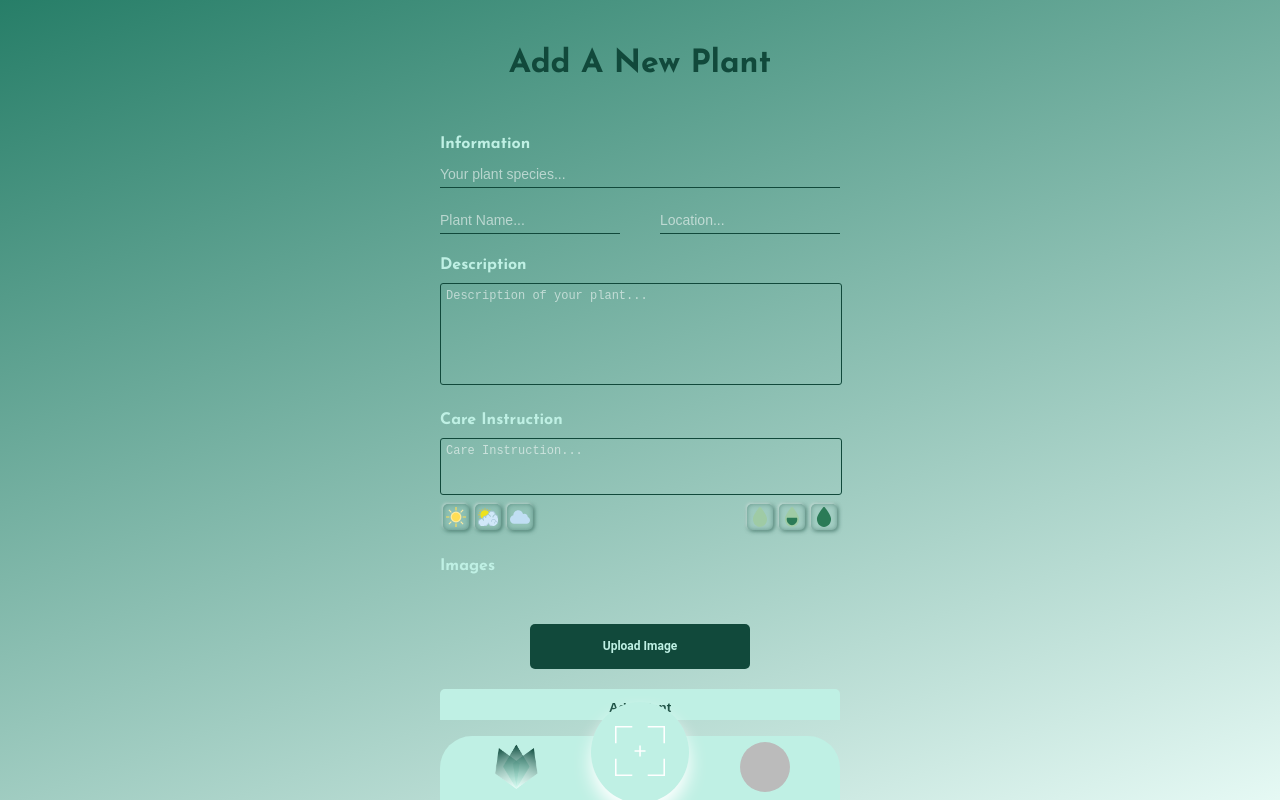
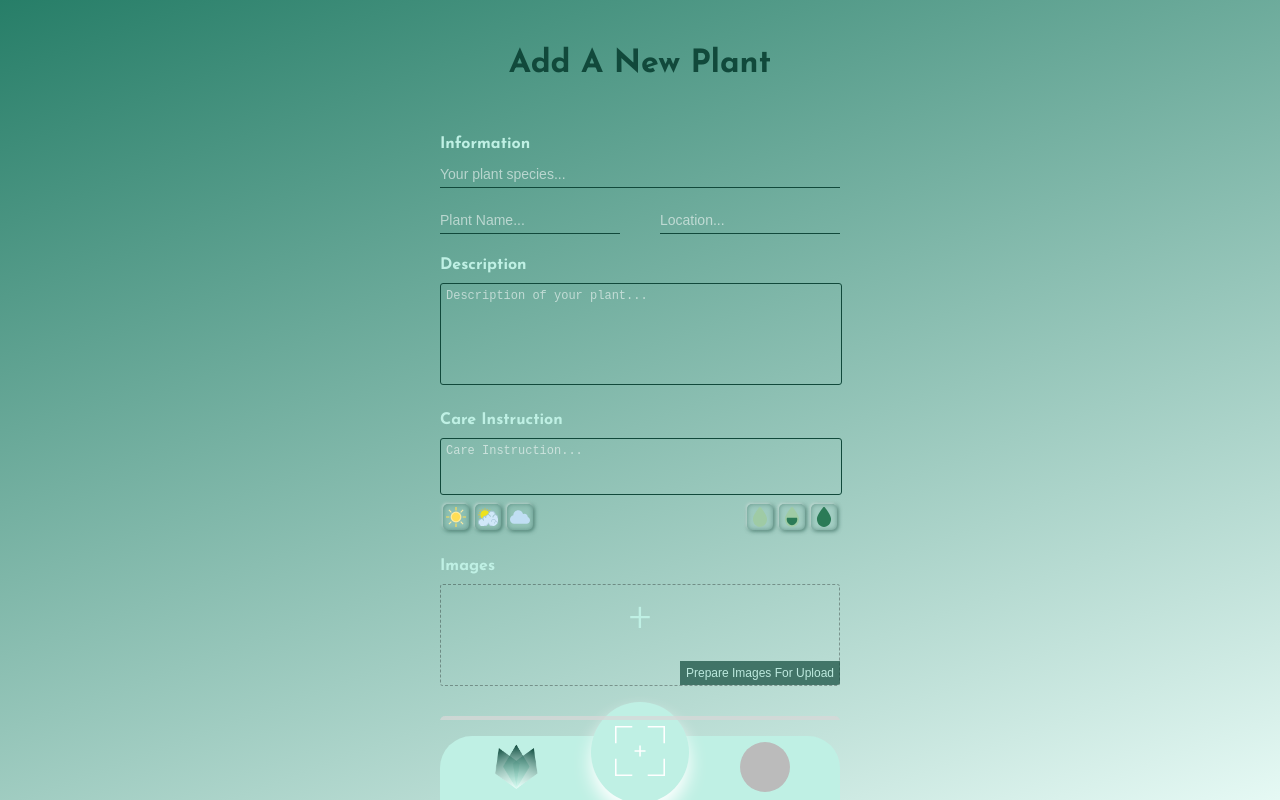
Before and after one commit to CosminGhirisan/herbam08_plant_app_react.js, a React (Create React App) app: page /add in a window 1280 px wide. Built offline with nearby package versions, Linux system fonts and the light colour scheme; no server answers; sample sign-in values are in the browser's storage.

Commit message:
6. Add Plant - adding info to firebase

```diff
--- a/src/Pages/AddPlant.js
+++ b/src/Pages/AddPlant.js
@@ -1,9 +1,10 @@
-import React, { useEffect, useState } from 'react'
+import React, { useState } from 'react'
 import styled from 'styled-components'
-import { addDoc, collection } from "firebase/firestore"
+import { addDoc, collection,  serverTimestamp } from "firebase/firestore"
+import { getDownloadURL, ref, uploadBytesResumable } from "firebase/storage"
 
 import * as palette from '../Variables';
-import { db, auth } from '../firebase-config'
+import { db, auth, storage } from '../firebase-config'
 import { useNavigate } from 'react-router-dom';
 import { LightFull, LightLow, LightPartial, Water, WaterFull, WaterHalf } from '../assets/AllSvg';
 
@@ -37,6 +38,7 @@ const Form = styled.div`
       li{
          padding: 5px 0;
          margin-bottom: 10px;
+         position: relative;
       }
 
       input{
@@ -80,19 +82,6 @@ const Form = styled.div`
          padding: 0.35em 1.5em 0.35em 0.5em;
          outline: 0;
       }
-
-      button{
-         width: 100%;
-         background: ${palette.LIGHT_COLOR};
-         color: ${palette.GREEN_BG};
-         padding: 0.7rem;
-         margin-bottom: 5rem;
-         border: none;
-         border-radius: 5px;
-         font-weight: bold;
-         text-decoration: none;
-         cursor: pointer;
-      }
    }
 
    h4{
@@ -118,11 +107,15 @@ const Form = styled.div`
    }
 
    #preview{
-      padding: 20px;
       display: flex;
       flex-wrap: wrap;
       align-items: center;
       justify-content: center;
+      min-height: 80px;
+      border: 1px dashed #00000050;
+      border-radius: 3px;
+      padding: 10px;
+      margin-bottom: 10px;
 
       img{
          width: 80px;
@@ -134,25 +127,45 @@ const Form = styled.div`
    .form-input{
       width: 100%;
       margin: 0 auto;
+      position: relative;
 
       input{
          display: none;
       }
 
       label{
-         display: block;
-         width: 55%;
-         height: 45px;
-         margin: auto;
-         text-align: center;
-         line-height: 45px;
-         background: ${palette.GREEN_BG};
+         position: absolute;
+            left: 0;
+            top: 0;
+            right: 0;
+            bottom: 35px;
+         display: flex;
+         align-items: center;
+         justify-content: center;
          color: ${palette.LIGHT_COLOR};
-         font-size: ${palette.FONTSIZE_XS};
-         font-weight: bold;
-         border-radius: 5px;
+         font-size: 40px;
          cursor: pointer;
       }
+
+   }
+
+   .prepare-img-btn{
+      position: absolute;
+         bottom: 16px;
+         right: 0;
+      width: 160px;
+      background: ${palette.GREEN_BG};
+      color: ${palette.LIGHT_COLOR};
+      border: none;
+      border-radius: 0 0 3px 0;
+      margin: 0 auto;
+      padding: 5px;
+      font-size: ${palette.FONTSIZE_XS};
+      font-weight: lighter;
+      opacity: 0.7;
+      text-decoration: none;
+      cursor: pointer;
+      z-index: 10;
    }
 `;
 
@@ -193,41 +206,111 @@ const Checkboxes = styled.div`
    }
 `;
 
+const DisabledBtn = styled.button`
+   width: 100%;
+   background: #d8d8d8c0;
+   color: #ffffff80;
+   padding: 0.7rem;
+   margin-bottom: 5rem;
+   border: none;
+   border-radius: 5px;
+   text-decoration: none;
+   cursor: not-allowed;
+`;
+
+const AddPlantBtn = styled.button`
+   width: 100%;
+   background: ${palette.LIGHT_COLOR};
+   color: ${palette.GREEN_BG};
+   padding: 0.7rem;
+   margin-bottom: 5rem;
+   border: none;
+   border-radius: 5px;
+   font-weight: bold;
+   text-decoration: none;
+   cursor: pointer;
+`;
+
 const AddPlant = () => {
    const [plantSpecies, setPlantSpecies] = useState('');
    const [plantName, setPlantName] = useState("");
    const [plantLocation, setPlantLocation] = useState("");
    const [plantDescription, setPlantDescription] = useState("");
    const [careInstruction, setCareInstruction] = useState("");
-   const isAuth = localStorage.getItem("isAuth");
+   const [light, setLight] = useState("");
+   const [water, setWater] = useState("");
+   const [images, setImages] = useState([]);
+   const [imagesPrepared, setImagesPrepared] = useState(false)
+   const imagesUrl = [];
+
+   const [progres, setProgres] = useState(0);
+   let navigate = useNavigate();
    const plantsCollectionRef = collection(db, "plants");
-   let navigate = useNavigate();
 
    const showPreview = (event) => {
+      const imgArray = [];
       if(event.target.files.length > 0){
          const imageAmount = event.target.files.length;
-         const uploadBtn = document.getElementById("upload-btn").innerText = "Add More";
+         document.getElementById("upload-btn").innerText = "";
 
          for(let i=0; i < imageAmount; i++) {
             const src = URL.createObjectURL(event.target.files[i]);
-            const preview = document.getElementById("preview").innerHTML += '<img src="'+src+'">';
+            document.getElementById("preview").innerHTML += '<img src="'+src+'">';
+            imgArray.push(event.target.files[i])
          }
       }
+      setImages(images.concat(imgArray));
+
    }
 
-   const addNewPlant = async () => {
-       await addDoc(plantsCollectionRef, {
+   const uploadImages = (img) => {
+      if(!img) return;
+
+      const storageRef = ref(storage, `/images/${auth.currentUser.displayName}/${img.name}`);
+      const uploadTask = uploadBytesResumable(storageRef, img);
+
+      uploadTask.on(
+         "state_changed",
+         (snapshot) => {
+            const prog = Math.round((snapshot.bytesTransferred / snapshot.totalBytes) * 100);
+            setProgres(prog);
+         },
+         (err) => console.log(err),
+         () => {
+            getDownloadURL(uploadTask.snapshot.ref)
+            .then(url => {
+               imagesUrl.push(url)
+               localStorage.setItem("imagesUrl", JSON.stringify(imagesUrl))
+            })
+         }
+      );
+   }
+
+   const prepareImages = () => {
+      images.forEach(image => uploadImages(image));
+      setImagesPrepared(true)
+   }
+
+
+   const addNewPlant = async (e) => {
+      await addDoc(plantsCollectionRef, {
          plantSpecies,
          plantName,
          plantLocation,
          plantDescription,
          careInstruction,
+         light,
+         water,
+         timestamp: serverTimestamp(),
          author: {
             name: auth.currentUser.displayName,
             id: auth.currentUser.uid
-         }
+         },
+         imagesUrl: JSON.parse(localStorage.getItem("imagesUrl"))
       });
+      // alert("New Plant was added!")
       navigate("/");
+      localStorage.removeItem("imagesUrl")
    }
 
    return (
@@ -253,19 +336,19 @@ const AddPlant = () => {
                   <div className='inlineInfo'>
                      <Checkboxes>
                         <label>
-                           <input type="radio" name="radioBtn-light"/>
+                           <input type="radio" name="radioBtn-light" value="Full Light Needed" onChange={e => setLight(e.target.value)}/>
                            <div className="icon-box">
                               <LightFull />
                            </div>
                         </label>
                         <label>
-                           <input type="radio" name="radioBtn-light"/>
+                           <input type="radio" name="radioBtn-light" value="Partial Light Needed" onChange={e => setLight(e.target.value)}/>
                            <div className="icon-box">
                               <LightPartial />
                            </div>
                         </label>
                         <label>
-                           <input type="radio" name="radioBtn-light"/>
+                           <input type="radio" name="radioBtn-light" value="Low Light Needed" onChange={e => setLight(e.target.value)}/>
                            <div className="icon-box">
                               <LightLow />
                            </div>
@@ -273,19 +356,19 @@ const AddPlant = () => {
                      </Checkboxes>
                      <Checkboxes>
                         <label>
-                           <input type="radio" name="radioBtn-water"/>
+                           <input type="radio" name="radioBtn-water" value="More Water Needed" onChange={e => setWater(e.target.value)}/>
                            <div className="icon-box">
                               <Water />
                            </div>
                         </label>
                         <label>
-                           <input type="radio" name="radioBtn-water"/>
+                           <input type="radio" name="radioBtn-water" value="Normal Water Needed" onChange={e => setWater(e.target.value)}/>
                            <div className="icon-box">
                               <WaterHalf />
                            </div>
                         </label>
                         <label>
-                           <input type="radio" name="radioBtn-water"/>
+                           <input type="radio" name="radioBtn-water" value="Less Water Needed" onChange={e => setWater(e.target.value)}/>
                            <div className="icon-box">
                               <WaterFull />
                            </div>
@@ -299,12 +382,14 @@ const AddPlant = () => {
                      <div id="preview">
 
                      </div>
-                     <label htmlFor="file-id" id="upload-btn">Upload Image</label>
-                     <input type="file" multiple id='file-id' accept='image/*' onChange={(event) => showPreview(event)} />
+                     <label htmlFor="file-id" id="upload-btn">+</label>
+                     <input type="file" multiple id='file-id' accept='image/*' onChange={event => showPreview(event)} />
                   </div>
+                  <button className='prepare-img-btn' onClick={() => prepareImages()}>Prepare Images For Upload</button>
                </li>
                <li>
-                  <button onClick={addNewPlant}>Add Plant</button>
+                  {!imagesPrepared && <DisabledBtn>Prepare Images For Upload Before Adding A New Plant</DisabledBtn>}
+                  {imagesPrepared && <AddPlantBtn onClick={addNewPlant}>Add Plant</AddPlantBtn>}
                </li>
             </ul>
          </Form>
@@ -312,4 +397,4 @@ const AddPlant = () => {
    )
 }
 
-export default AddPlant
+export default AddPlant;
--- a/src/firebase-config.js
+++ b/src/firebase-config.js
@@ -2,6 +2,7 @@
 import { initializeApp } from "firebase/app";
 import { getDocFromCache, getFirestore } from 'firebase/firestore'
 import { getAuth, GoogleAuthProvider } from 'firebase/auth'
+import { getStorage } from "firebase/storage";
 // TODO: Add SDKs for Firebase products that you want to use
 // https://firebase.google.com/docs/web/setup#available-libraries
 
@@ -22,3 +23,4 @@ const app = initializeApp(firebaseConfig);
 export const db = getFirestore(app);
 export const auth = getAuth(app);
 export const provider = new GoogleAuthProvider();
+export const storage = getStorage(app);
--- a/src/userAuthContext.js
+++ b/src/userAuthContext.js
@@ -9,7 +9,6 @@ const userAuthContext = createContext();
 export function UserAuthContextProvider({ children }) {
    let navigate = useNavigate();
    const [user, setUser] = useState("")
-
 
    const signInWithGoogle = () => {
       signInWithPopup(auth, provider).then((result) => {
```
